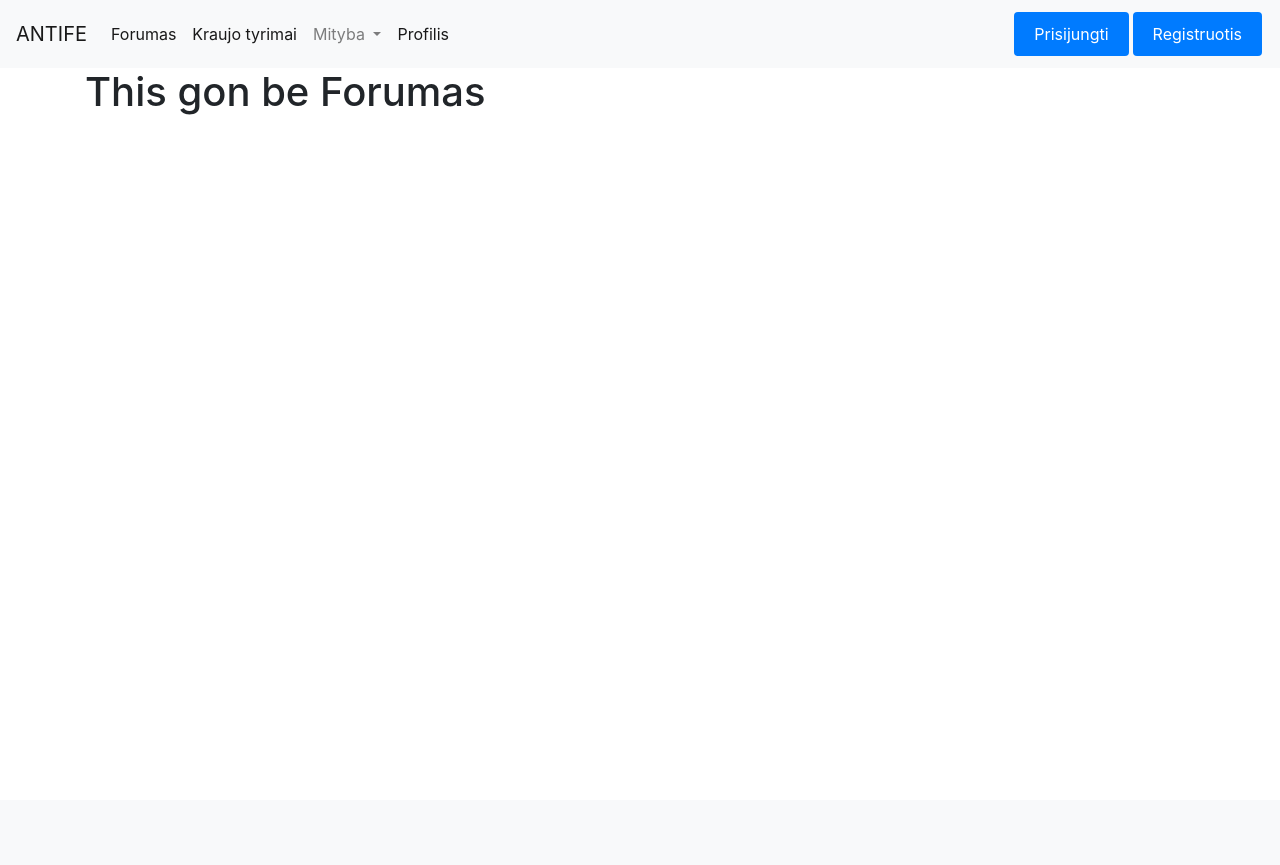
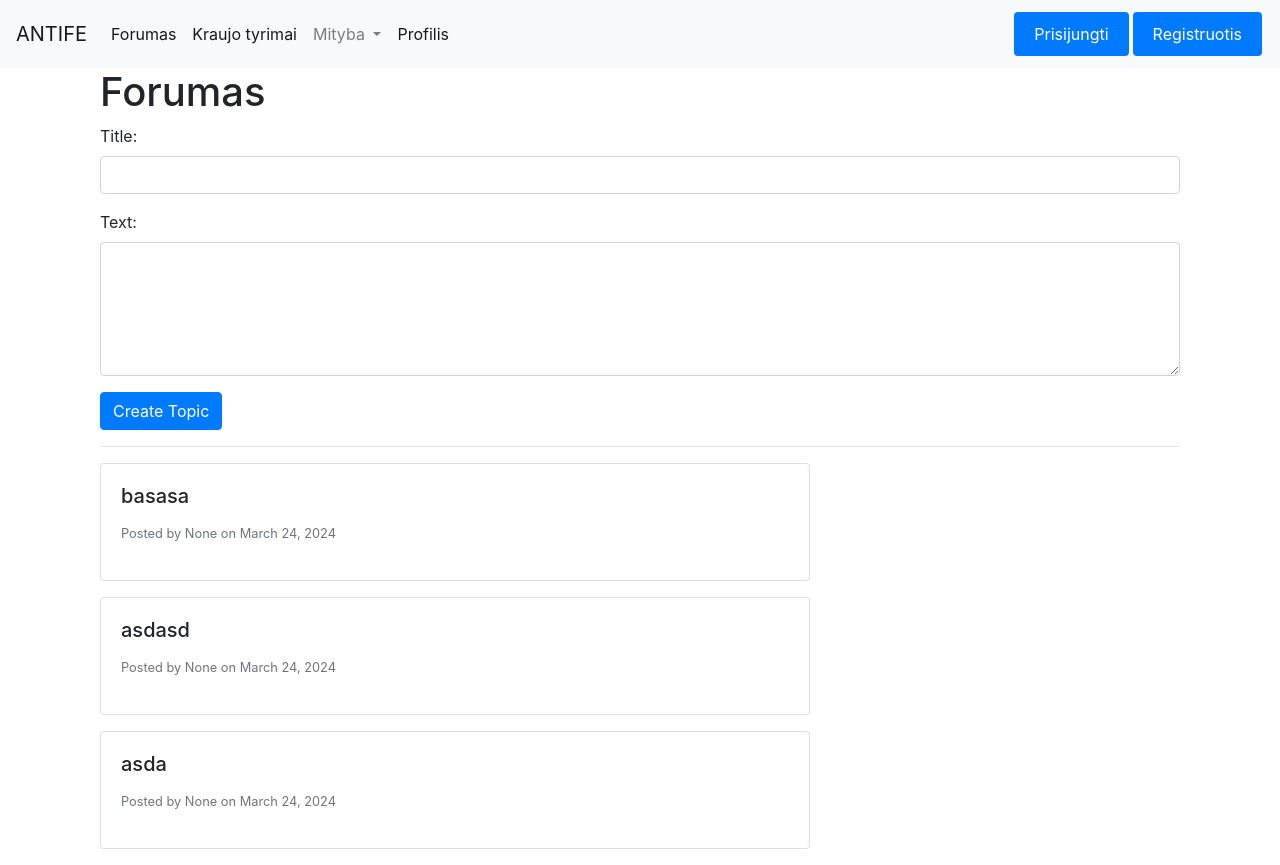
Before and after one commit to Shoffen/AntiFE, a Django app: page /forumas/ in a window 1280 px wide. Before the commit the page ends 115 px from the top, so only its background shows below. Run offline with Django 5.2, Linux system fonts and the light colour scheme; data comes from the database, SQL or seed files in the repository; both versions use the stored data as it was after the commit; some libraries are stand-ins or nearby versions.

Commit message:
Forumai
Padarytas pradinis forumų langas su galimybe kuri ir matyti kitus įrašus

```diff
--- a/antife/Forumas/templates/Forumas.html
+++ b/antife/Forumas/templates/Forumas.html
@@ -5,5 +5,75 @@
 {% endblock %}
 
 {% block content %}
-    <h1>This gon be Forumas</h1>
+    <div class="container">
+        <h1>Forumas</h1>
+
+        <!-- Add form to allow users to create a new topic -->
+        <form method="post" action="{% url 'Forumas:create_topic' %}">
+            {% csrf_token %}
+            <div class="form-group">
+                <label for="topic_title">Title:</label>
+                <input type="text" class="form-control" id="topic_title" name="title" required>
+            </div>
+            <div class="form-group">
+                <label for="post_text">Text:</label>
+                <textarea class="form-control" id="post_text" name="text" rows="5" required></textarea>
+            </div>
+            <button type="submit" class="btn btn-primary">Create Topic</button>
+        </form>
+
+        <hr>
+
+        <!-- Display existing topics -->
+        {% if topics %}
+            <div class="row">
+                {% for topic in topics reversed %}
+                    <div class="col-md-8">
+                        <div class="card mb-3">
+                            <div class="card-body">
+                                <h5 class="card-title" onclick="togglePost('{{ topic.id }}')" title="Noredami pamatyti tekstą spustelekite cia">
+                                    {{ topic.pavadinimas }}
+                                </h5>
+                                <div id="post_{{ topic.id }}" style="display: none;" class="styled-box">
+                                    <ul>
+                                        {% for irasas in topic.irasai_set.all reversed %}
+                                            <li>{{ irasas.tekstas }}</li>
+                                        {% endfor %}
+                                    </ul>
+                                </div>
+                                <p>
+                                    <small class="text-muted">
+                                        Posted by {{ username }} on {{ topic.irasai_set.last.data }}
+                                    </small>
+                                </p>
+                            </div>
+                        </div>
+                    </div>
+                {% endfor %}
+            </div>
+        {% else %}
+            <p>No topics yet.</p>
+        {% endif %}
+    </div>
+
+    <script>
+        function togglePost(topicId) {
+            var post = document.getElementById('post_' + topicId);
+            if (post.style.display === 'none') {
+                post.style.display = 'block';
+            } else {
+                post.style.display = 'none';
+            }
+        }
+    </script>
+
+    <style>
+        .styled-box {
+            border: 1px solid #ccc;
+            padding: 10px;
+            margin-top: 10px;
+            border-radius: 5px;
+            background-color: #f9f9f9;
+        }
+    </style>
 {% endblock %}
--- a/antife/Forumas/urls.py
+++ b/antife/Forumas/urls.py
@@ -5,4 +5,5 @@ app_name = 'Forumas'
 
 urlpatterns = [
     path('', views.forumasview, name='forumasview'),
+    path('create_topic/', views.create_topic, name='create_topic'),
 ]
--- a/antife/Forumas/views.py
+++ b/antife/Forumas/views.py
@@ -1,4 +1,27 @@
-from django.shortcuts import render
+from django.contrib.auth.models import User
+from django.shortcuts import render, redirect
+from homepage.models import Forumai, Irasai, Naudotojai
+from datetime import date
 
 def forumasview(request):
-    return render(request, 'Forumas.html')
+    # Fetch existing topics with their posted date
+    topics = Forumai.objects.all().prefetch_related('irasai_set')  # Prefetch related posts for efficiency
+    username = None
+    if request.user.is_authenticated:
+        username = request.user.username
+    return render(request, 'Forumas.html', {'topics': topics, 'username': username})
+
+def create_topic(request):
+    if request.method == 'POST':
+        title = request.POST.get('title')
+        text = request.POST.get('text')
+        user = request.user  # Get the current logged-in user
+        today = date.today()
+        # Create a new topic
+        forum = Forumai.objects.create(pavadinimas=title)
+        # Create a new post (Irasai) under this topic
+        Irasai.objects.create(tekstas=text, data=today, fk_Forumasid_Forumas=forum, fk_Naudotojasid_Naudotojas=user.naudotojai)
+        return redirect('Forumas:forumasview')
+    else:
+        # Handle GET request if necessary
+        pass
--- a/antife/homepage/models.py
+++ b/antife/homepage/models.py
@@ -11,10 +11,6 @@ class Product(models.Model):
     phenylalanine = models.DecimalField(max_digits=5, decimal_places=3)
     def __str__(self):
         return self.name
-
-from django.db import models
-
-# Create your models here.
 
 class Product(models.Model):
     name = models.CharField(max_length=255)
@@ -39,7 +35,57 @@ class Naudotojai(models.Model):
     last_login = models.DateTimeField(null=True, blank=True)
 
 
+class Receptai(models.Model):
+    kalorijos = models.FloatField(default=0.0)
+    pavadinimas = models.CharField(max_length=255)
+    fenilalaninas = models.FloatField(default=0.0)
+    aprasas = models.CharField(max_length=255)
 
+class Forumai(models.Model):
+    pavadinimas = models.CharField(max_length=255)
+
+class Irasai(models.Model):
+    tekstas = models.CharField(max_length=255)
+    data = models.DateField()
+    fk_Forumasid_Forumas = models.ForeignKey(Forumai, on_delete=models.CASCADE, related_name='topics')
+    fk_Naudotojasid_Naudotojas = models.ForeignKey(Naudotojai, on_delete=models.CASCADE)
+
+class Kraujo_tyrimai(models.Model):
+    data = models.DateField()
+    fenilalaninas = models.IntegerField()
+    fk_Naudotojasid_Naudotojas = models.ForeignKey(Naudotojai, on_delete=models.CASCADE)
+
+class Recepto_produktai(models.Model):
+    fk_Receptasid_Receptas = models.ForeignKey(Receptai, on_delete=models.CASCADE)
+    fk_Produktasid_Produktas = models.ForeignKey(Product, on_delete=models.CASCADE)
+
+class Naudotojo_receptai(models.Model):
+    fk_Receptasid_Receptas = models.ForeignKey(Receptai, on_delete=models.CASCADE)
+    fk_Naudotojasid_Naudotojas = models.ForeignKey(Naudotojai, on_delete=models.CASCADE)
+
+class Valgiarasciai(models.Model):
+    diena = models.IntegerField()
+    bendras_fenilalaninas = models.IntegerField()
+    data = models.DateField()
+    fk_Naudotojasid_Naudotojas = models.ForeignKey(Naudotojai, on_delete=models.CASCADE)
+
+class Komentarai(models.Model):
+    tekstas = models.CharField(max_length=255)
+    data = models.DateField()
+    fk_Irasasid_Irasas = models.ForeignKey(Irasai, on_delete=models.CASCADE)
+    fk_Naudotojasid_Naudotojas = models.ForeignKey(Naudotojai, on_delete=models.CASCADE)
+
+class Valgymai(models.Model):
+    tipas = models.CharField(max_length=255)
+    fk_Valgiarastisid_Valgiarastis = models.ForeignKey(Valgiarasciai, on_delete=models.CASCADE)
+
+class Valgomas_produktas(models.Model):
+    fk_Valgymasid_Valgymas = models.ForeignKey(Valgymai, on_delete=models.CASCADE)
+    fk_Produktasid_Produktas = models.ForeignKey(Product, on_delete=models.CASCADE)
+
+class Valgymo_receptas(models.Model):
+    fk_Receptasid_Receptas = models.ForeignKey(Receptai, on_delete=models.CASCADE)
+    fk_Valgymasid_Valgymas = models.ForeignKey(Valgymai, on_delete=models.CASCADE)
 
 class Receptai(models.Model):
     kalorijos = models.FloatField(default=0.0)
@@ -92,57 +138,3 @@ class Valgomas_produktas(models.Model):
 class Valgymo_receptas(models.Model):
     fk_Receptasid_Receptas = models.ForeignKey(Receptai, on_delete=models.CASCADE)
     fk_Valgymasid_Valgymas = models.ForeignKey(Valgymai, on_delete=models.CASCADE)
-
-
-
-class Receptai(models.Model):
-    kalorijos = models.FloatField(default=0.0)
-    pavadinimas = models.CharField(max_length=255)
-    fenilalaninas = models.FloatField(default=0.0)
-    aprasas = models.CharField(max_length=255)
-
-class Forumai(models.Model):
-    pavadinimas = models.CharField(max_length=255)
-
-class Irasai(models.Model):
-    tekstas = models.CharField(max_length=255)
-    data = models.DateField()
-    fk_Forumasid_Forumas = models.ForeignKey(Forumai, on_delete=models.CASCADE)
-    fk_Naudotojasid_Naudotojas = models.ForeignKey(Naudotojai, on_delete=models.CASCADE)
-
-class Kraujo_tyrimai(models.Model):
-    data = models.DateField()
-    fenilalaninas = models.IntegerField()
-    fk_Naudotojasid_Naudotojas = models.ForeignKey(Naudotojai, on_delete=models.CASCADE)
-
-class Recepto_produktai(models.Model):
-    fk_Receptasid_Receptas = models.ForeignKey(Receptai, on_delete=models.CASCADE)
-    fk_Produktasid_Produktas = models.ForeignKey(Product, on_delete=models.CASCADE)
-
-class Naudotojo_receptai(models.Model):
-    fk_Receptasid_Receptas = models.ForeignKey(Receptai, on_delete=models.CASCADE)
-    fk_Naudotojasid_Naudotojas = models.ForeignKey(Naudotojai, on_delete=models.CASCADE)
-
-class Valgiarasciai(models.Model):
-    diena = models.IntegerField()
-    bendras_fenilalaninas = models.IntegerField()
-    data = models.DateField()
-    fk_Naudotojasid_Naudotojas = models.ForeignKey(Naudotojai, on_delete=models.CASCADE)
-
-class Komentarai(models.Model):
-    tekstas = models.CharField(max_length=255)
-    data = models.DateField()
-    fk_Irasasid_Irasas = models.ForeignKey(Irasai, on_delete=models.CASCADE)
-    fk_Naudotojasid_Naudotojas = models.ForeignKey(Naudotojai, on_delete=models.CASCADE)
-
-class Valgymai(models.Model):
-    tipas = models.CharField(max_length=255)
-    fk_Valgiarastisid_Valgiarastis = models.ForeignKey(Valgiarasciai, on_delete=models.CASCADE)
-
-class Valgomas_produktas(models.Model):
-    fk_Valgymasid_Valgymas = models.ForeignKey(Valgymai, on_delete=models.CASCADE)
-    fk_Produktasid_Produktas = models.ForeignKey(Product, on_delete=models.CASCADE)
-
-class Valgymo_receptas(models.Model):
-    fk_Receptasid_Receptas = models.ForeignKey(Receptai, on_delete=models.CASCADE)
-    fk_Valgymasid_Valgymas = models.ForeignKey(Valgymai, on_delete=models.CASCADE)
```
Also changed, not shown: antife/Mityba/templates/Receptai.html (+2 -11 lines), antife/db.sqlite3.
